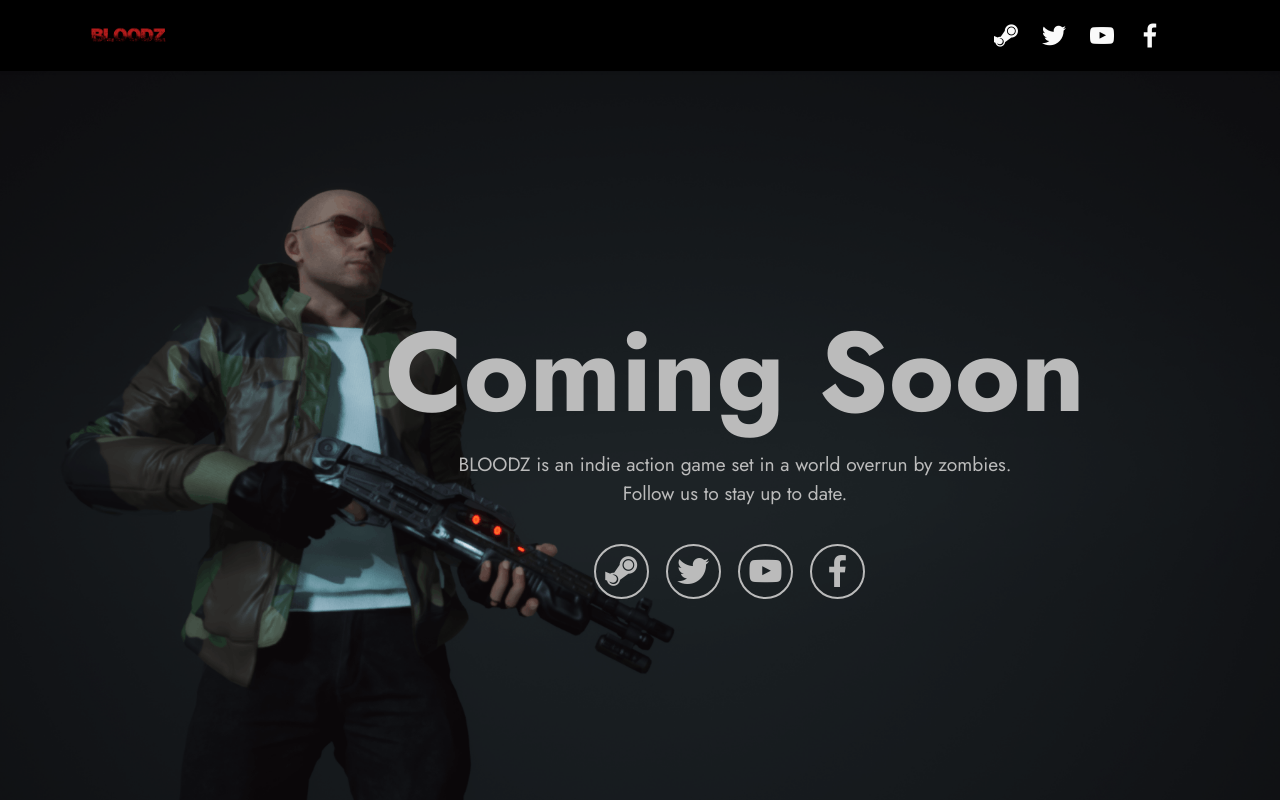
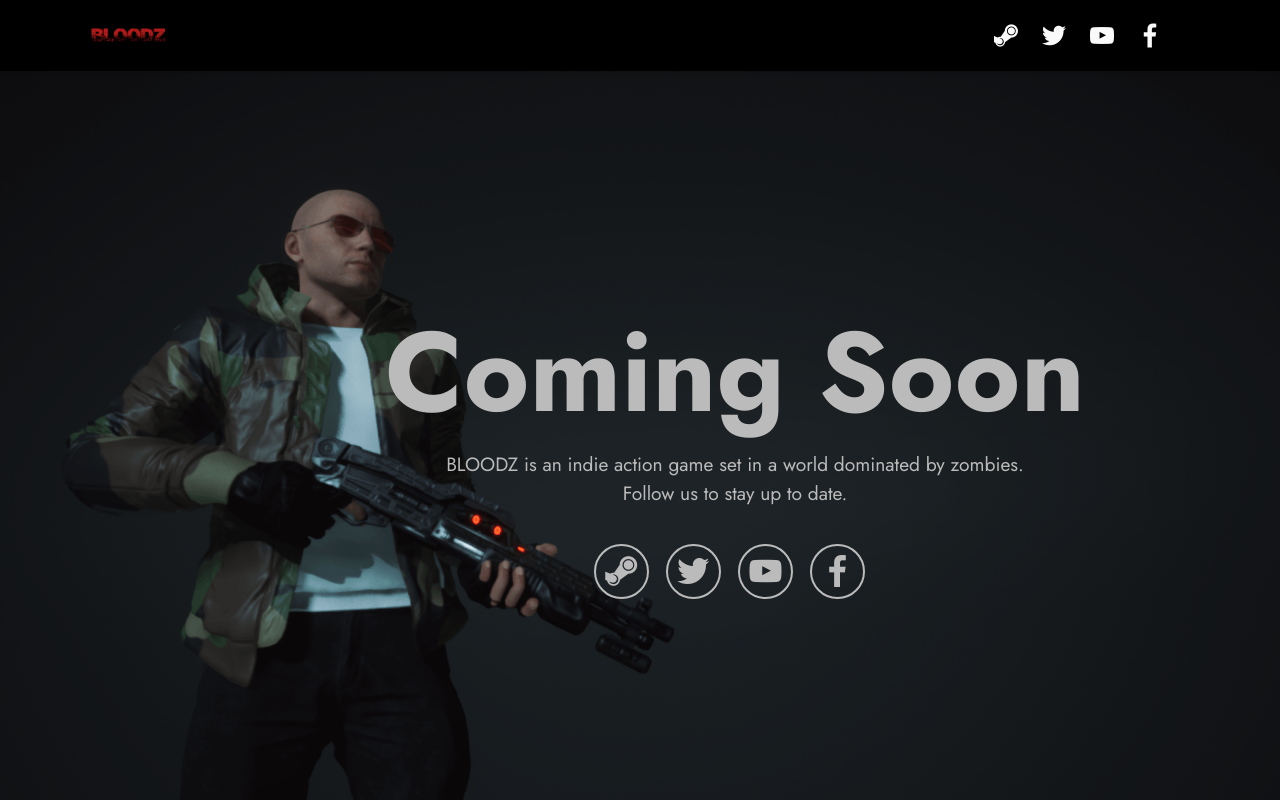
Before and after one commit to ShoxZi/ShoxZi.github.io, a plain HTML site: page index.html in a window 1280 px wide. Shown: the top 800 px of the page. Drawn offline with Linux system fonts and the light colour scheme.

Commit message:
Update index.html

```diff
--- a/index.html
+++ b/index.html
@@ -86,7 +86,7 @@
                 <h1 class="mbr-section-title mbr-fonts-style mb-3 display-1"><strong>Coming Soon</strong></h1>
 
                 <p class="mbr-text mbr-fonts-style mb-3 display-7">
-                    BLOODZ is an indie action game set in a world overrun by zombies.<br>Follow us to stay up to date.
+                    BLOODZ is an indie action game set in a world dominated by zombies.<br>Follow us to stay up to date.
                 </p>
 
                 <div class="social-row display-7 mt-5">
```
